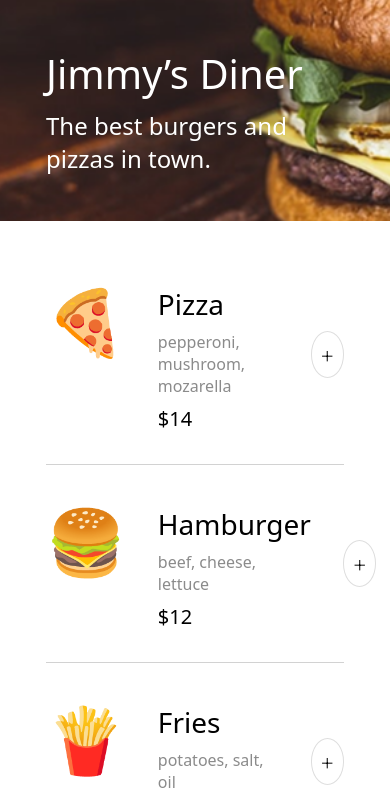
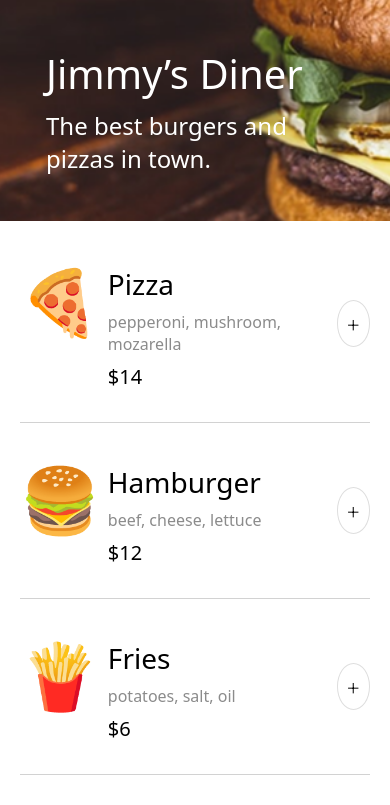
Before and after one commit to omar-ys/scrimba-restaurant-app, a React (Vite) app in the folder Restaurant/: page / in a window 390 px wide. Shown: the top 805 px of the page. Built offline with nearby package versions, Linux system fonts and the light colour scheme; a web font is replaced by a local one.

Commit message:
Update styles for responsive design

```diff
--- a/Restaurant/src/App.css
+++ b/Restaurant/src/App.css
@@ -1,3 +1,9 @@
 .wrapper {
   padding: 1.5rem 2.875rem;
 }
+
+@media (max-width: 500px) {
+  .wrapper {
+    padding: 0.25rem 1.25rem;
+  }
+}
--- a/Restaurant/src/styles/menuItem.css
+++ b/Restaurant/src/styles/menuItem.css
@@ -3,6 +3,12 @@
     gap: 2rem;
     border-bottom: 1px solid var(--color-divider);
     padding: 2rem 0;
+}
+
+@media (max-width: 400px) {
+    .menu-item{
+        gap: 0.5rem;
+    }
 }
 
 .menu-item__details{
```
